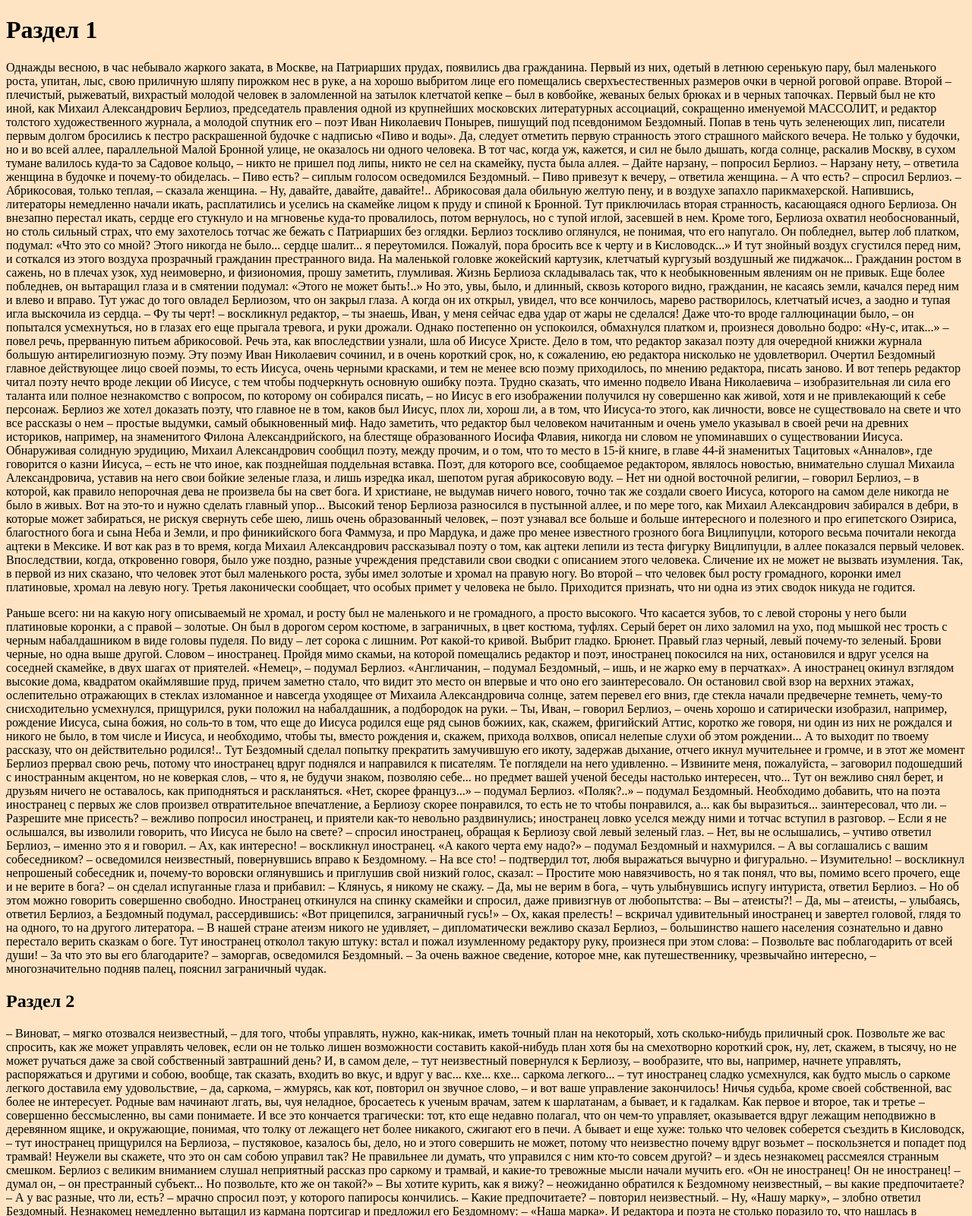
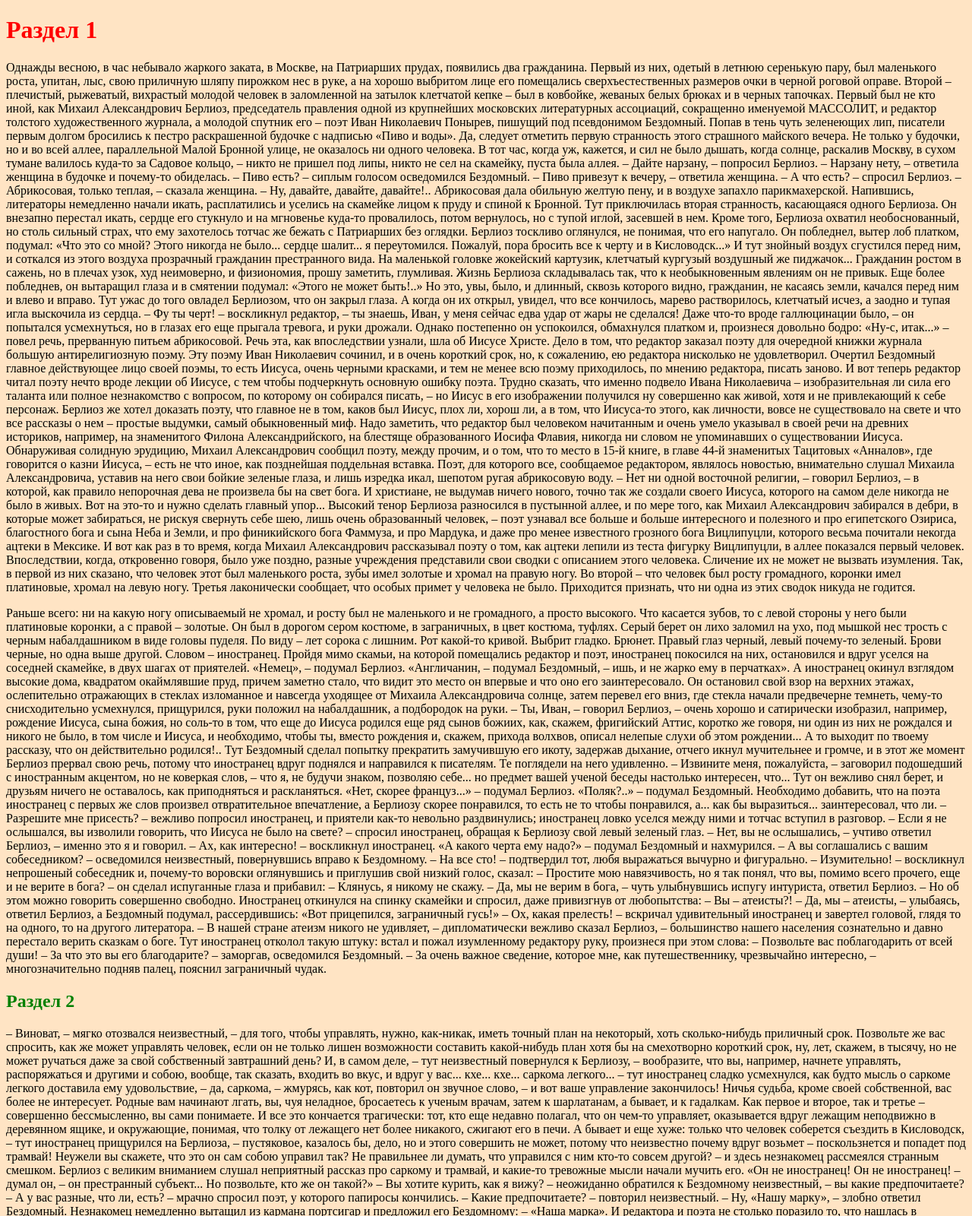
Before and after one commit to Daxa404/Daxa404.github.io, a plain HTML site: page index.html in a window 1280 px wide. Shown: the top 1600 px of the page at 76% size. Drawn offline with Linux system fonts and the light colour scheme.

Commit message:
Update index.html

```diff
--- a/index.html
+++ b/index.html
@@ -6,6 +6,12 @@
    a {
     color: chartreuse;
     }
+   h1 {
+      color: red;
+   }
+   h2 {
+      color: green;
+   }
    body {
     background-color: bisque;
    }
```
